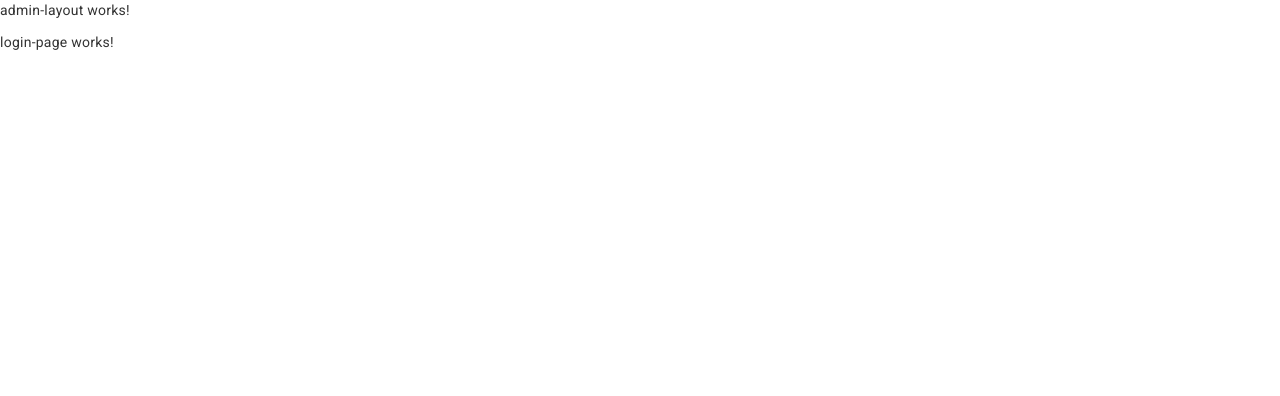
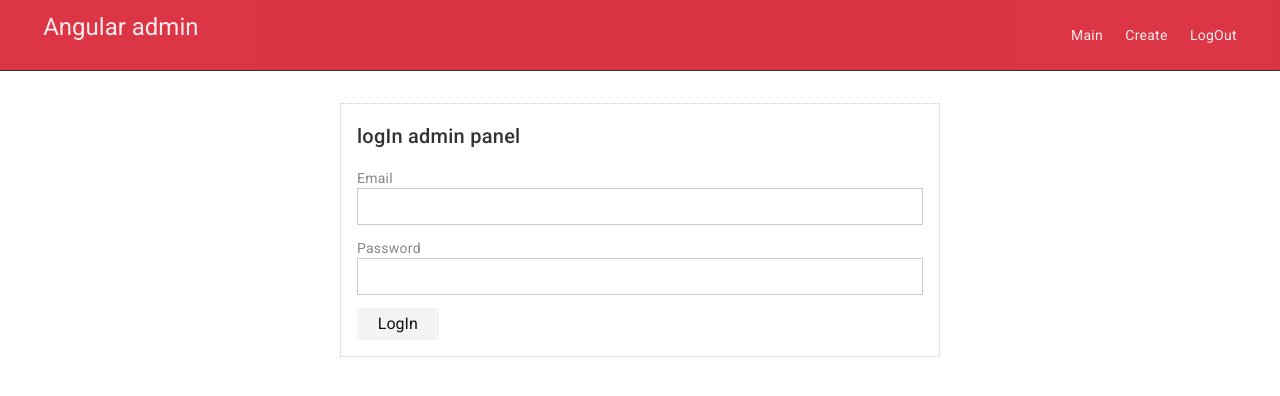
Before and after one commit to AntonKohnyuk/Blog, an Angular app in the folder client/: page /admin/login in a window 1280 px wide. Shown: the top 396 px of the page. Built offline with nearby package versions, Linux system fonts and the light colour scheme.

Commit message:
Page: admin login page

```diff
--- a/client/src/app/admin/admin.module.ts
+++ b/client/src/app/admin/admin.module.ts
@@ -6,14 +6,15 @@ import { LoginPageComponent } from './pages/login-page/login-page.component';
 import { DashboardPageComponent } from './pages/dashboard-page/dashboard-page.component';
 import { CreatePageComponent } from './pages/create-page/create-page.component';
 import { EditPageComponent } from './pages/edit-page/edit-page.component';
+import { FormsModule, ReactiveFormsModule } from '@angular/forms';
 
 @NgModule({
   declarations: [
     LoginPageComponent,
     DashboardPageComponent,
     CreatePageComponent,
-    EditPageComponent
+    EditPageComponent,
   ],
-  imports: [CommonModule, AdminRoutingModule],
+  imports: [CommonModule, AdminRoutingModule, FormsModule, ReactiveFormsModule],
 })
 export class AdminModule {}
--- a/client/src/app/admin/pages/login-page/login-page.component.html
+++ b/client/src/app/admin/pages/login-page/login-page.component.html
@@ -1 +1,58 @@
-<p>login-page works!</p>
+<form class="card" [formGroup]="loginForm" (ngSubmit)="submit()">
+  <h2>logIn admin panel</h2>
+  <div
+    class="form-control"
+    [ngClass]="{
+      invalid:
+        loginForm.get('email')?.invalid && loginForm.get('email')?.touched
+    }"
+  >
+    <label for="email">Email</label>
+    <input id="email" type="email" formControlName="email" />
+  </div>
+  <div
+    class="validation"
+    *ngIf="loginForm.get('email')?.invalid && loginForm.get('email')?.touched"
+  >
+    <small
+      *ngIf="(loginForm.get('email')?.errors)!['required']; else emailError"
+      >Email field is required!
+    </small>
+    <ng-template #emailError>
+      <small> Enter a valid email! </small>
+    </ng-template>
+  </div>
+
+  <div
+    class="form-control"
+    [ngClass]="{
+      invalid:
+        loginForm.get('password')?.invalid && loginForm.get('password')?.touched
+    }"
+  >
+    <label for="password">Password</label>
+    <input id="password" type="password" formControlName="password" />
+  </div>
+  <div
+    class="validation"
+    *ngIf="
+      loginForm.get('password')?.invalid && loginForm.get('password')?.touched
+    "
+  >
+    <small
+      *ngIf="(loginForm.get('password')?.errors)!['required']; else lengthError"
+      >Password field is required!
+    </small>
+    <ng-template #lengthError>
+      <small>
+        Password length must be
+        {{ (loginForm.get("password")?.errors)!["minlength"].requiredLength }}
+        symbols! Now:
+        {{ loginForm.get("password")?.value.length }}
+      </small>
+    </ng-template>
+  </div>
+  <button type="submit" class="btn btn-primary" [disabled]="loginForm.invalid">
+    LogIn
+  </button>
+</form>
--- a/client/src/app/admin/pages/login-page/login-page.component.scss
+++ b/client/src/app/admin/pages/login-page/login-page.component.scss
@@ -0,0 +1,4 @@
+form {
+  max-width: 600px;
+  margin: 2rem auto;
+}
--- a/client/src/app/admin/pages/login-page/login-page.component.ts
+++ b/client/src/app/admin/pages/login-page/login-page.component.ts
@@ -1,10 +1,31 @@
-import { Component } from '@angular/core';
+import { FormBuilder, FormGroup, Validators } from '@angular/forms';
+import { Component, OnInit } from '@angular/core';
+import { User } from 'src/app/shared/interfaces/interfaces';
 
 @Component({
   selector: 'app-login-page',
   templateUrl: './login-page.component.html',
-  styleUrls: ['./login-page.component.scss']
+  styleUrls: ['./login-page.component.scss'],
 })
-export class LoginPageComponent {
+export class LoginPageComponent implements OnInit {
+  public loginForm!: FormGroup;
 
+  constructor(private fb: FormBuilder) {}
+
+  ngOnInit(): void {
+    this.loginForm = this.fb.group({
+      email: ['', [Validators.required, Validators.email]],
+      password: ['', [Validators.required, Validators.minLength(8)]],
+    });
+  }
+
+  submit() {
+    if (this.loginForm.invalid) return;
+    const user: User = {
+      email: this.loginForm.value.email,
+      password: this.loginForm.value.password,
+    };
+
+    this.loginForm.reset();
+  }
 }
--- a/client/src/app/admin/shared/cpmponents/admin-layout/admin-layout.component.html
+++ b/client/src/app/admin/shared/cpmponents/admin-layout/admin-layout.component.html
@@ -1,2 +1,21 @@
-<p>admin-layout works!</p>
-<router-outlet></router-outlet>
+<header class="bg-primary">
+  <nav class="navbar bg-primary">
+    <h1>
+      <a routerLink="/">Angular admin</a>
+    </h1>
+    <ul>
+      <li>
+        <a [routerLink]="['/admin', 'dashboard']">Main</a>
+      </li>
+      <li>
+        <a [routerLink]="['/admin', 'create']">Create</a>
+      </li>
+      <li>
+        <a href="#" (click)="logOut($event)">LogOut</a>
+      </li>
+    </ul>
+  </nav>
+</header>
+<section class="container">
+  <router-outlet></router-outlet>
+</section>
--- a/client/src/app/admin/shared/cpmponents/admin-layout/admin-layout.component.ts
+++ b/client/src/app/admin/shared/cpmponents/admin-layout/admin-layout.component.ts
@@ -1,10 +1,18 @@
-import { Component } from '@angular/core';
+import { Component, OnInit } from '@angular/core';
+import { Router } from '@angular/router';
 
 @Component({
   selector: 'app-admin-layout',
   templateUrl: './admin-layout.component.html',
-  styleUrls: ['./admin-layout.component.scss']
+  styleUrls: ['./admin-layout.component.scss'],
 })
-export class AdminLayoutComponent {
+export class AdminLayoutComponent implements OnInit {
+  constructor(private router: Router) {}
 
+  ngOnInit(): void {}
+
+  logOut(event: Event): void {
+    event.preventDefault();
+    this.router.navigate(['/admin', 'login']);
+  }
 }
--- a/client/src/app/pages/home-page/home-page.component.scss
+++ b/client/src/app/pages/home-page/home-page.component.scss
@@ -1,6 +1,5 @@
 .posts {
   margin: 0 auto;
   max-width: 1000px;
-  overflow-y: auto;
-  height: 100%;
+  padding-bottom: 2rem;
 }
--- a/client/src/app/shared/components/main-layout/main-layout.component.html
+++ b/client/src/app/shared/components/main-layout/main-layout.component.html
@@ -4,6 +4,6 @@
     <h3>235235235</h3>
   </nav>
 </header>
-<body class="container">
+<main class="container">
   <router-outlet></router-outlet>
-</body>
+</main>
--- /dev/null
+++ b/client/src/app/shared/interfaces/interfaces.ts
@@ -0,0 +1,4 @@
+export interface User {
+  email: string;
+  password: string;
+}
--- a/client/src/styles.scss
+++ b/client/src/styles.scss
@@ -26,7 +26,7 @@ body {
 }
 
 a {
-  color: var(--primary-color);
+  color: var(--light-color);
   cursor: pointer;
   text-decoration: none;
 
@@ -265,13 +265,12 @@ header {
   display: flex;
   flex-direction: column;
   align-items: center;
-  padding: 0.7rem 2rem;
   border-bottom: 1px solid var(--dark-color);
-  margin-bottom: 1rem;
   .navbar {
     display: flex;
     justify-content: space-between;
     align-items: center;
+
     padding: 0.7rem 2rem;
     z-index: 1;
     width: 100%;
```
Also changed, not shown: client/src/app/app.module.ts (+4 -8 lines).
